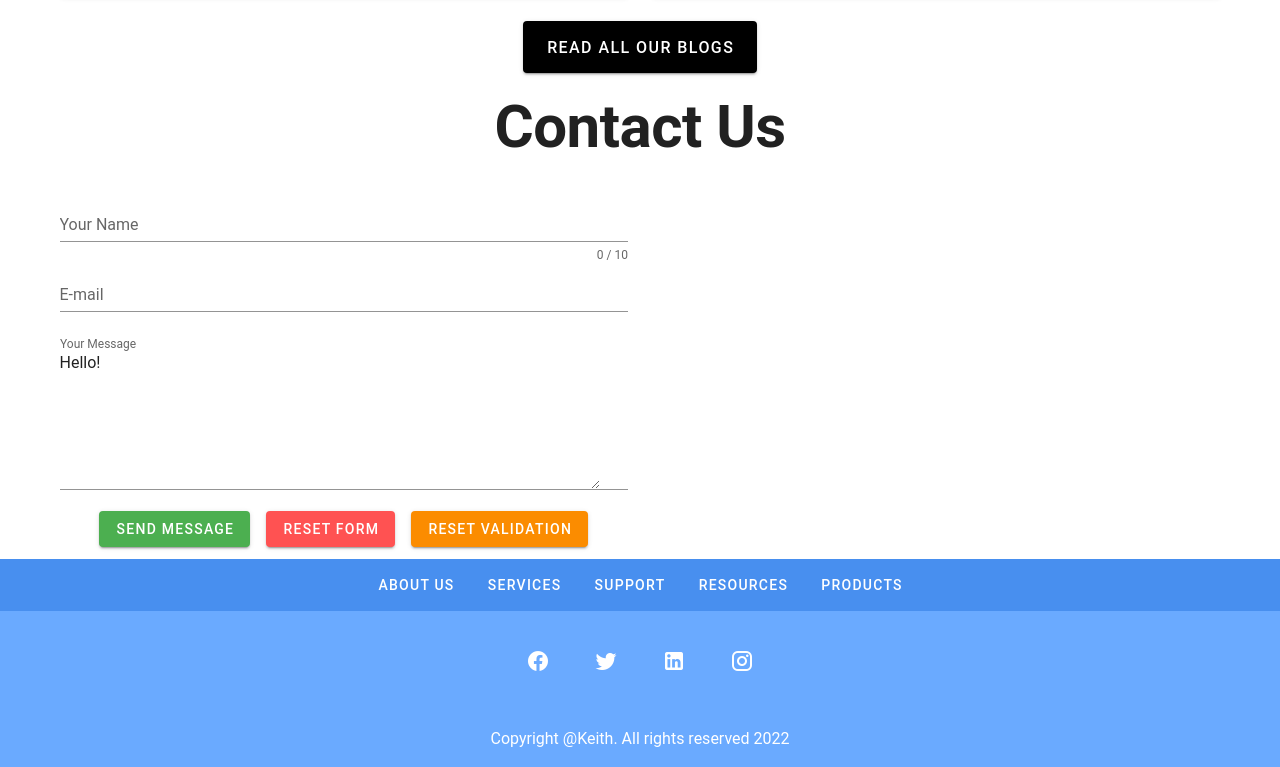
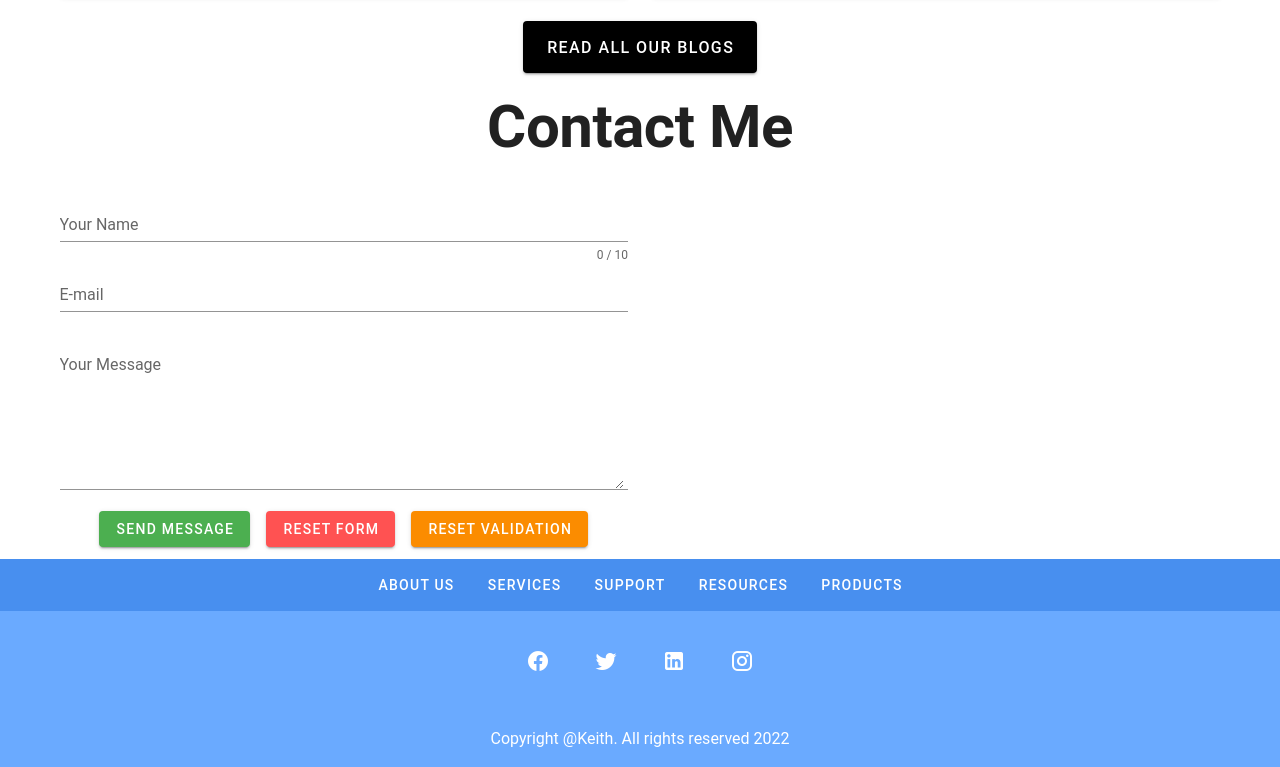
Before and after one commit to edcsu/photographer-showcase, a Vue app: page / in a window 1280 px wide. Shown: the part 4079-4846 px from the top of the page. Built offline with nearby package versions, Linux system fonts and the light colour scheme; the HTML template or start-up script is replaced by a standard one.

Commit message:
refactor: contact form

```diff
--- a/src/components/MessageSection.vue
+++ b/src/components/MessageSection.vue
@@ -3,7 +3,7 @@
     <v-row class="text-center">
       <v-col class="" cols="12">
         <h1 class="display-3 font-weight-bold mb-3">
-          Contact Us
+          Contact Me
         </h1>
       </v-col>
     </v-row>
@@ -33,7 +33,7 @@
             clearable
             label="Your Message"
             :rules="messageRules"
-            :value="message"
+            v-model="message"
             ></v-textarea>
 
             <v-btn
@@ -80,8 +80,11 @@ export default {
         v => !!v || 'E-mail is required',
         v => /.+@.+\..+/.test(v) || 'E-mail must be valid',
       ],
-      messageRules: [v => v.length <= 25 || 'Max 25 characters'],
-      message: 'Hello!',
+      messageRules: [
+        v => !!v || 'Message is required',
+        v => v.length <= 25 || 'Max 25 characters'
+      ],
+      message: '',
     }),
 
     methods: {
```
